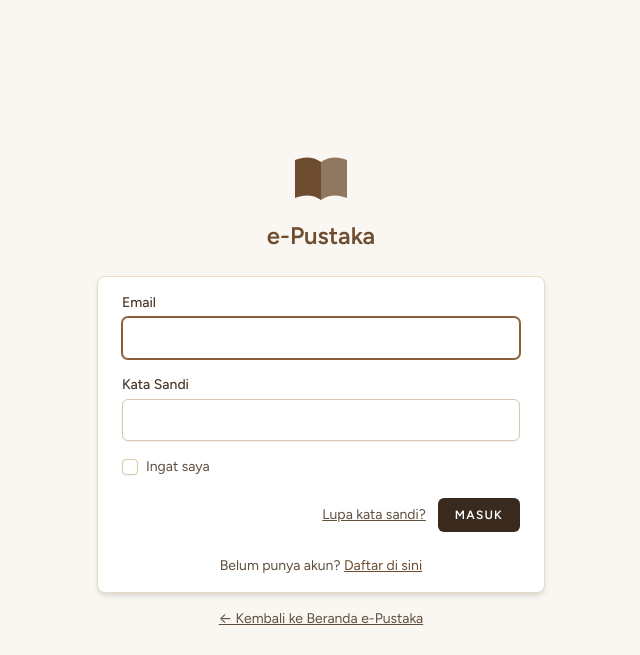
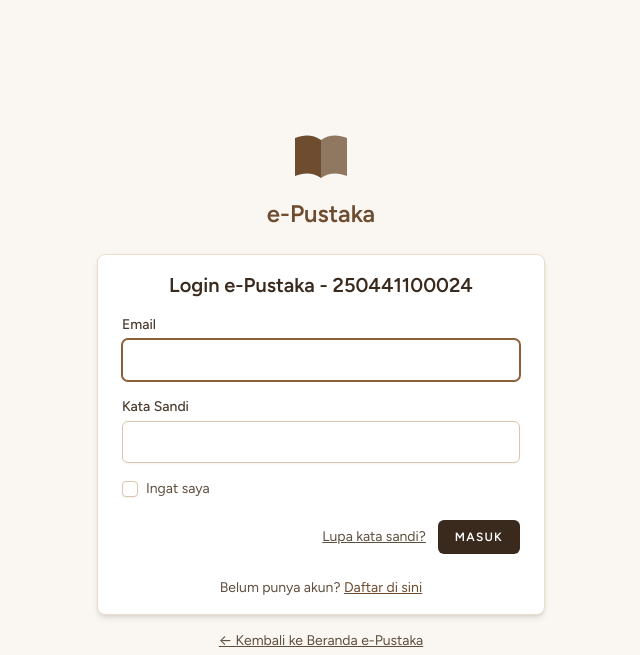
Before and after one commit to keishafayy/Tugas-Modul7-Perpustakaan_250441100024, a Laravel app: page /login in a window 1280 px wide. Shown: the top 655 px of the page, without its empty margins (319-959 px from the left). Run offline with Laravel 12, Linux system fonts and the light colour scheme; style sheets or scripts are compiled from the project's sources.

Commit message:
Soal 5: tambah NIM pada judul halaman login

```diff
--- a/resources/views/auth/login.blade.php
+++ b/resources/views/auth/login.blade.php
@@ -1,4 +1,9 @@
 <x-guest-layout>
+    <!-- Judul halaman (Soal 5: teks yang diubah untuk uji deploy otomatis) -->
+    <h2 class="mb-4 text-center text-xl font-semibold text-gray-800">
+        Login e-Pustaka - 250441100024
+    </h2>
+
     <!-- Session Status -->
     <x-auth-session-status class="mb-4" :status="session('status')" />
 
```
